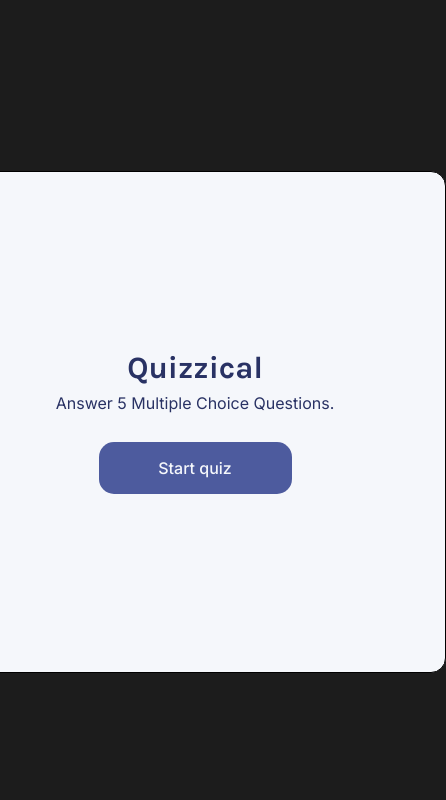
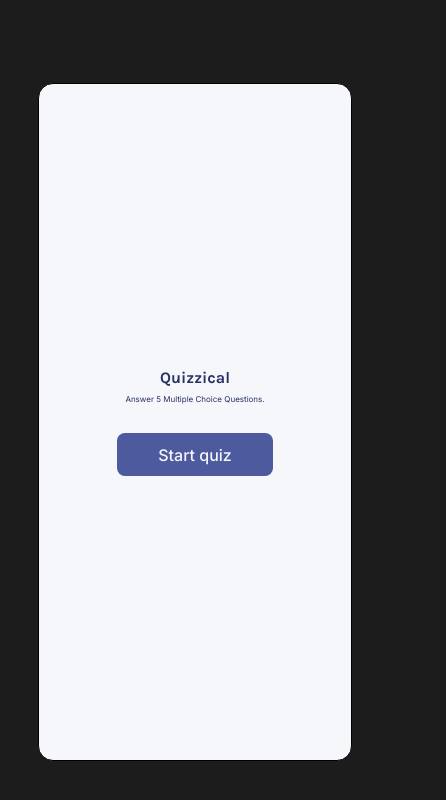
Before and after one commit to Sarthak4730/React, a React (Vite) app in the folder quiz/: page / in a window 390 px wide. Shown: the top 800 px of the page, 446 px wide, since content can reach past the window. Built offline with nearby package versions, Linux system fonts and the light colour scheme.

Commit message:
optimized css for phone screens

```diff
--- a/quiz/src/components/Home.jsx
+++ b/quiz/src/components/Home.jsx
@@ -3,7 +3,7 @@ import { Link } from "react-router-dom"
 
 export default function Home(){
     return (
-        <div className="home-box">
+        <div className="box home">
             <h1 className="eh-one">Quizzical</h1>
             <h2 className="eh-two">Answer 5 Multiple Choice Questions.</h2>
             <Link to="/quiz">Start quiz</Link>
--- a/quiz/src/components/Question.jsx
+++ b/quiz/src/components/Question.jsx
@@ -39,7 +39,7 @@ export default function Question(props){
     return (
         <>
             <div className="q-box">
-                <h3 className="eh-three">{props.q}</h3>
+                <h3 className="eh-three props-q">{props.q}</h3>
                 <div className="answer-options-box">
                     <Choice ch={newFourOptions[0]} onClick={(e) => checkAns(e)}/>
                     <Choice ch={newFourOptions[1]} onClick={(e) => checkAns(e)}/>
--- a/quiz/src/components/Quiz.jsx
+++ b/quiz/src/components/Quiz.jsx
@@ -59,9 +59,13 @@ export default function Quiz(){
                 </div>
             ) }
             <div className="last">
-                <h3 className="eh-three">{`Current Score = ${numOfCorrect}`}</h3>
-                { high && <h3 className="eh-three">{`High Score = ${high}`}</h3> }
-                { playAgain && <Link to="/" className="play-again-btn">Play again</Link> }
+                <div className="last-left">
+                    <h3 className="eh-three">{`Current Score = ${numOfCorrect}`}</h3>
+                    { high && <h3 className="eh-three">{`High Score = ${high}`}</h3> }
+                </div>
+                <div className="last-right">
+                    { playAgain && <Link to="/" className="play-again-btn">Play again</Link> }
+                </div>
             </div>
         </div>
     )
--- a/quiz/src/index.css
+++ b/quiz/src/index.css
@@ -13,22 +13,10 @@ body{
   background-color: #1C1C1C;
 }
 
-.home-box{
-  border: 1px solid black;
-  width: 500px;
-  height: 500px;
-  background-color: #F5F7FB;
-  display: flex;
-  flex-direction: column;
-  align-items: center;
-  justify-content: center;
-  border-radius: 15px;
-}
-
 .box{
   border: 1px solid black;
-  width: 1000px;
-  height: 650px;
+  width: 80vw;
+  height: 80vh;
   background-color: #F5F7FB;
   display: flex;
   flex-direction: column;
@@ -37,12 +25,16 @@ body{
   border-radius: 15px;
 }
 
+.home{
+  justify-content: center;
+}
+
 .q-box-collection{
-  width: 100%;
+  width: 70vw;
   display: flex;
   flex-direction: column;
   align-items: center;
-  height: 570px;
+  height: 70vh;
   justify-content: center;
 }
 
@@ -50,13 +42,13 @@ body{
   color: #293264;
   font-family: 'Karla';
   font-weight: 700;
-  font-size: 31px;
+  font-size: 1em;
 }
 .eh-two{
   color: #293264;
   font-family: 'Inter';
   font-weight: 400;
-  font-size: 16px;
+  font-size: 0.5em;
   margin-top: 7px;
 }
 
@@ -64,12 +56,12 @@ a, .play-again-btn{
   text-decoration: none;
   font-family: 'Inter';
   font-weight: 500;
-  font-size: 16px;
+  font-size: 1em;
   background-color: #4D5B9E;
   color: #F5F7FB;
-  width: 193px;
-  height: 52px;
-  border-radius: 15px;
+  width: 40vw;
+  height: 5vh;
+  border-radius: 0.5em;
   border: none;
   display: flex;
   justify-content: center;
@@ -84,8 +76,8 @@ a:hover, .play-again-btn:hover{
 }
 
 .q-box{
-  width: 900px;
-  height: 90px;
+  width: 75vw;
+  height: 50vh;
   text-align: center;
   display: flex;
   flex-direction: column;
@@ -95,24 +87,28 @@ a:hover, .play-again-btn:hover{
   color: #293264;
   font-family: 'Karla';
   font-weight: 700;
-  font-size: 16px;
+  font-size: 1em;
+}
+.props-q{
+  font-size: 0.75em;
 }
 .answer-options-box{
   display: flex;
+  max-width: 75vw;
   justify-content: space-evenly;
-  margin-top: 12px;
-  margin-bottom: 15px;
+  margin-top: 0.75em;
+  margin-bottom: 0.75em;
 }
 .answer-option{
-  max-width: 150px;
-  padding: 10px 10px;
-  max-height: 40px;
-  border-radius: 8px;
+  max-width: 12.5vw;
+  padding: 0.25em 0.5em;
+  max-height: 5vh;
+  border-radius: 0.5em;
   border: 1px solid #4D5B9E;
   color: #293264;
   font-family: 'Inter';
   font-weight: 500;
-  font-size: 12px;
+  font-size: 0.5em;
   display: flex;
   justify-content: center;
   align-items: center;
@@ -123,24 +119,43 @@ a:hover, .play-again-btn:hover{
   border: none;
 }
 hr{
-  width: 925px;
+  width: 75vw;
   background-color: #DBDEF0;
-  margin-bottom: 15px;
+  /* margin-bottom: 0.5em; */
 }
 
 .last{
+  width: 65vw;
   display: flex;
-  width: 800px;
+  justify-content: space-between;
+}
+.last-left{
+  display: flex;
+  flex-direction: column;
+  width: 32vw;
+  height: 7.5vh;
   justify-content: space-evenly;
-  margin-bottom: 15px;
   align-items: center;
-  background-color: aqua;
+  /*margin-bottom: 15px; */
+}
+.last-right{
+  display: flex;
+  flex-direction: column;
+  width: 30vw;
+  height: 7.5vh;
+  justify-content: center;
+  align-items: center;
+}
+.play-again-btn{
+  margin-top: 0;
+  width: 20vw;
+  font-size: 0.75em;
 }
 .last > a{
   margin-top: 0;
 }
-.last > .eh-three{
-  font-size: 20px;
+.last-left > .eh-three{
+  font-size: 0.75em;
   font-weight: 800;
   color: black;
 }
```
